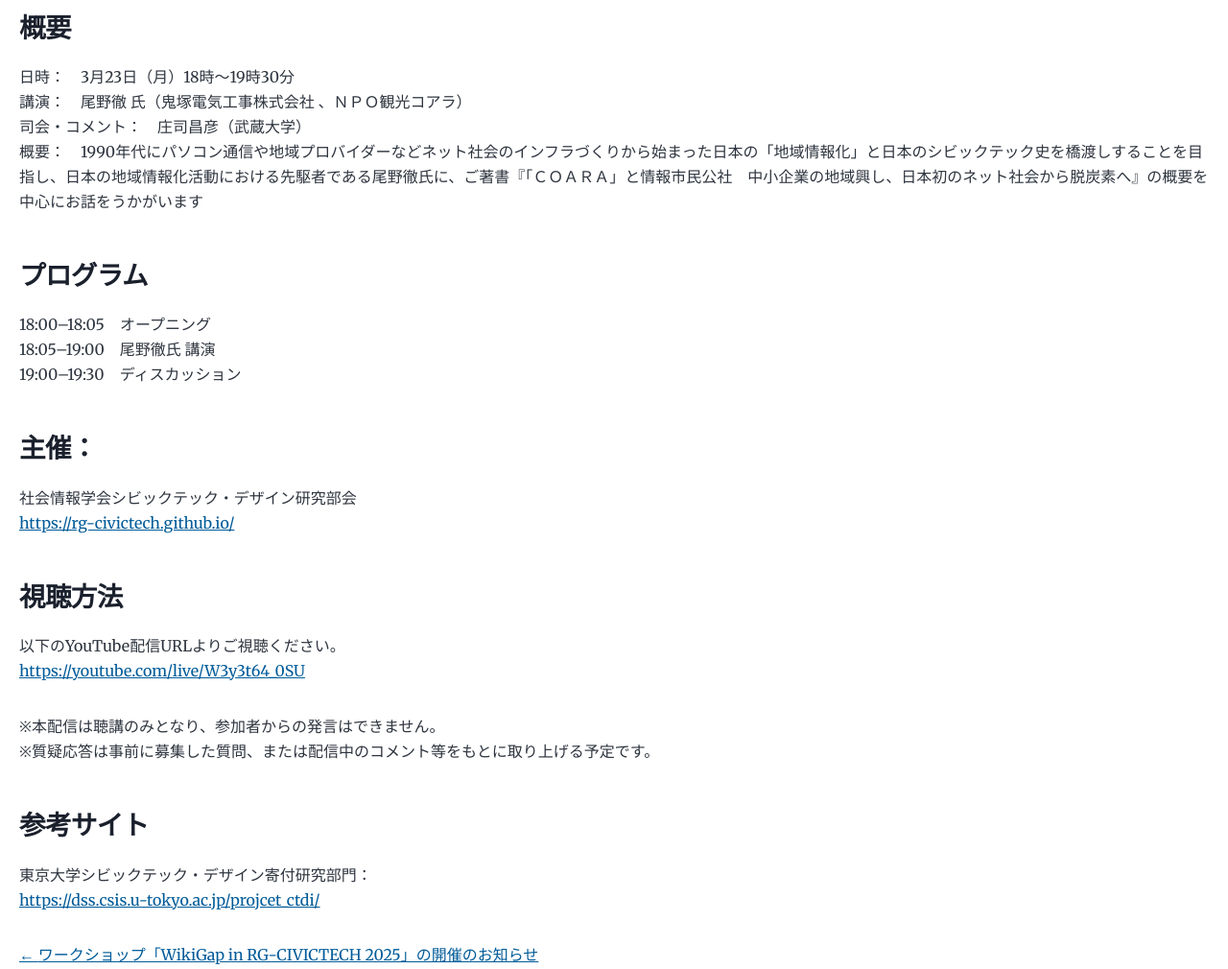
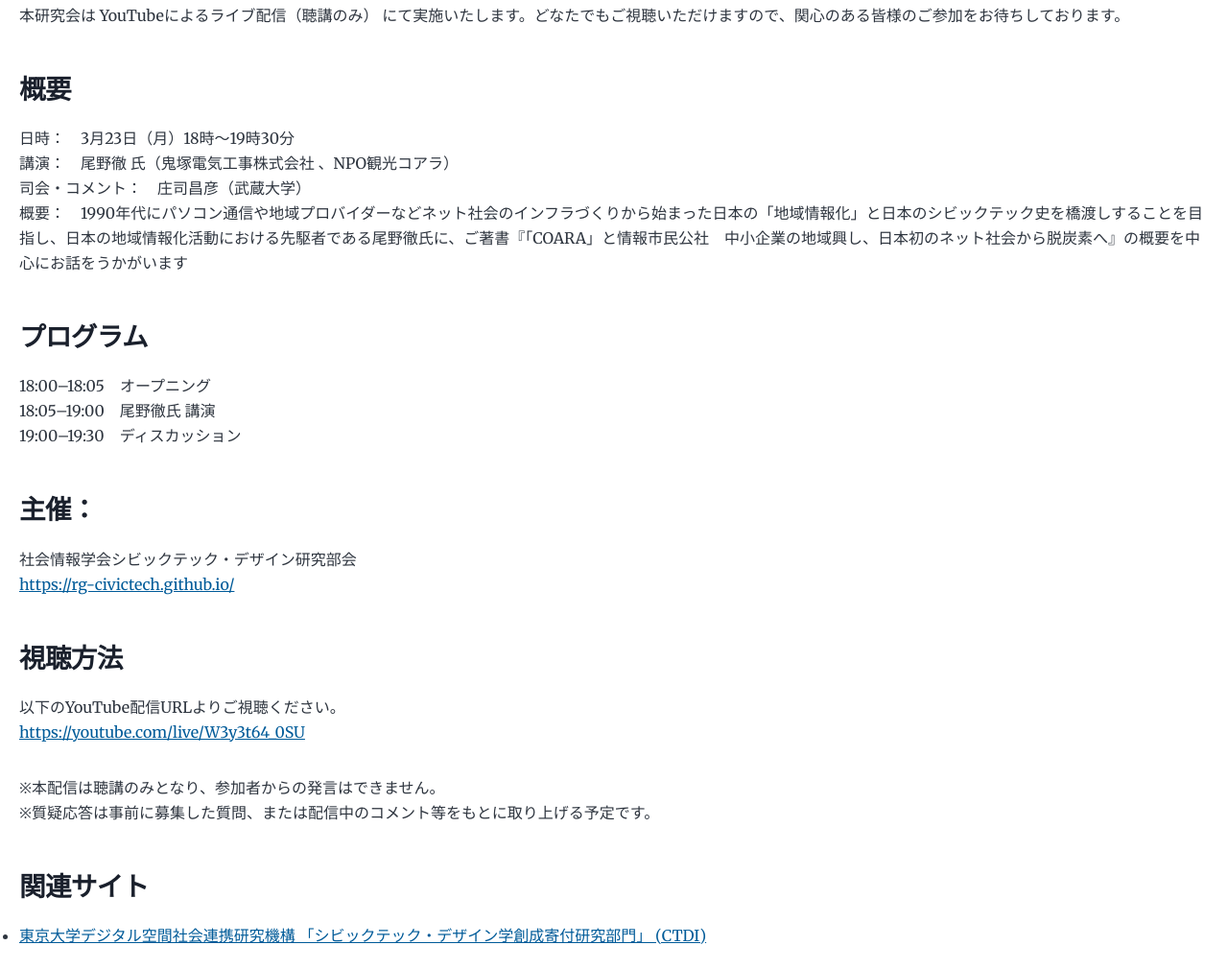
Before and after one commit to rg-civictech/rg-civictech.github.io, a Gatsby site: page /20260323/ in a window 1280 px wide. Shown: the part 539-1549 px from the top of the page at 96% size. Built offline with nearby package versions, Linux system fonts and the light colour scheme; Gatsby itself is replaced by a stand-in of ours.

Commit message:
Update minor change

```diff
--- a/content/blog/20260323/index.md
+++ b/content/blog/20260323/index.md
@@ -4,18 +4,19 @@ date: "2026-03-23T00:00:00.000Z"
 description: 「社会情報学会シビックテック・デザイン研究部会オンライン研究会」を開催します
 ---
 
-
 ## 「COARA」と情報市民公社：中小企業の地域興し、日本初のネット社会から脱炭素へ
 
 社会情報学会シビックテック・デザイン研究部会では、下記の通りオンライン研究会を開催いたします。
+
 本研究会では、『「COARA」と情報市民公社　中小企業の地域興し、日本初のネット社会から脱炭素へ』の著者である尾野徹氏をお迎えし、COARAや情報市民公社の取り組みを手がかりに、日本における初期インターネット社会の形成過程と、地域に根ざしたデジタル実践の意義についてご講演いただきます。また、こうした歴史的実践を踏まえつつ、今日のシビックテックや地域イノベーションとの接続可能性についても議論を深めます。
+
 本研究会は YouTubeによるライブ配信（聴講のみ） にて実施いたします。どなたでもご視聴いただけますので、関心のある皆様のご参加をお待ちしております。
 
 ### 概要
 日時：　3月23日（月）18時～19時30分
-講演：　尾野徹 氏（鬼塚電気工事株式会社 、ＮＰＯ観光コアラ）
+講演：　尾野徹 氏（鬼塚電気工事株式会社 、NPO観光コアラ）
 司会・コメント：　庄司昌彦（武蔵大学）
-概要：　1990年代にパソコン通信や地域プロバイダーなどネット社会のインフラづくりから始まった日本の「地域情報化」と日本のシビックテック史を橋渡しすることを目指し、日本の地域情報化活動における先駆者である尾野徹氏に、ご著書『「ＣＯＡＲＡ」と情報市民公社　中小企業の地域興し、日本初のネット社会から脱炭素へ』の概要を中心にお話をうかがいます
+概要：　1990年代にパソコン通信や地域プロバイダーなどネット社会のインフラづくりから始まった日本の「地域情報化」と日本のシビックテック史を橋渡しすることを目指し、日本の地域情報化活動における先駆者である尾野徹氏に、ご著書『「COARA」と情報市民公社　中小企業の地域興し、日本初のネット社会から脱炭素へ』の概要を中心にお話をうかがいます
 
 ### プログラム
 18:00–18:05　オープニング
@@ -34,6 +35,5 @@ https://youtube.com/live/W3y3t64_0SU
 ※本配信は聴講のみとなり、参加者からの発言はできません。
 ※質疑応答は事前に募集した質問、または配信中のコメント等をもとに取り上げる予定です。
 
-### 参考サイト
-東京大学シビックテック・デザイン寄付研究部門：
-https://dss.csis.u-tokyo.ac.jp/projcet_ctdi/
+### 関連サイト
+* [東京大学デジタル空間社会連携研究機構 「シビックテック・デザイン学創成寄付研究部⾨」 (CTDI)](https://dss.csis.u-tokyo.ac.jp/project_ctdi/)
--- a/package.json
+++ b/package.json
@@ -29,11 +29,7 @@
     "react-dom": "^18.1.0"
   },
   "devDependencies": {
-<<<<<<< HEAD
     "gh-pages": "^6.3.0",
-=======
-    "gh-pages": "^6.1.1",
->>>>>>> origin/main
     "prettier": "^2.8.8"
   },
   "homepage": "https://rg-civictech.github.io/",
```
Also changed, not shown: 2 other files.
